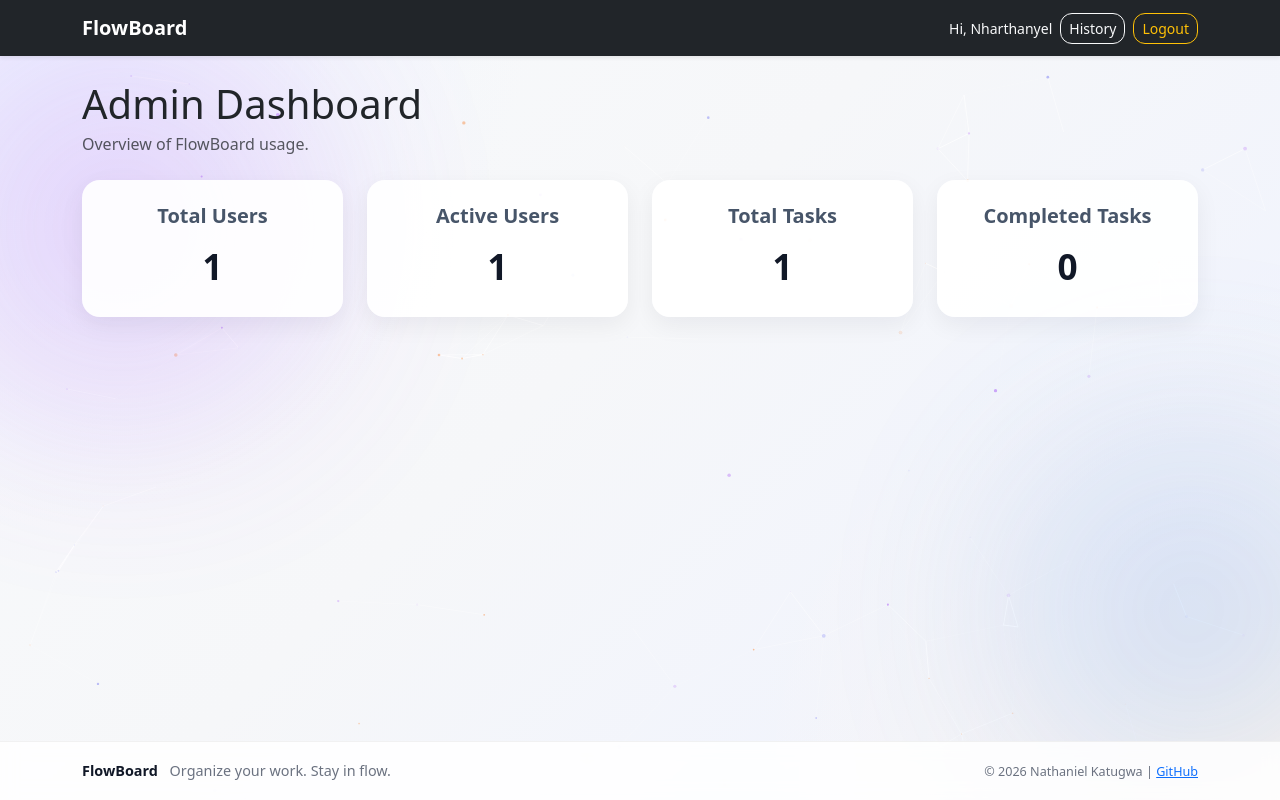
After one commit to NhartyInnovate/FlowBoard, a Flask app: page /admin in a window 1280 px wide. The commit adds this page. Run offline with Flask 3, Linux system fonts and the light colour scheme; a user stored in the database is signed in; data comes from the database, SQL or seed files in the repository.

Commit message:
Create admin dashboard

```diff
--- a/app.py
+++ b/app.py
@@ -3,12 +3,17 @@ from flask import Flask, render_template, redirect, url_for, request, flash
 from flask_sqlalchemy import SQLAlchemy
 from flask_login import UserMixin, LoginManager, login_user, login_required, logout_user, current_user
 from werkzeug.security import generate_password_hash, check_password_hash
+from datetime import datetime
+from sqlalchemy import func
+
+
 
 app = Flask(__name__)
 app.secret_key = "super-secret-key"
 
-BASE_DIR = os.path.abspath(os.path.dirname(__file__))
-db_path = os.path.join(BASE_DIR, "tasks.db")
+ADMIN_EMAIL = "nkatugwa@gmail.com"
+DATABASE_DIR = os.environ.get("DATABASE_DIR", os.path.abspath(os.path.dirname(__file__)))
+db_path = os.path.join(DATABASE_DIR, "tasks.db")
 
 app.config["SQLALCHEMY_DATABASE_URI"] = f"sqlite:///{db_path}"
 app.config["SQLALCHEMY_TRACK_MODIFICATIONS"] = False
@@ -46,6 +51,9 @@ class Task(db.Model):
 def load_user(user_id):
     return db.session.get(User, int(user_id))
 
+def is_admin():
+    return current_user.is_authenticated and current_user.email == ADMIN_EMAIL
+
 
 # ---------------- PUBLIC ROUTES ----------------
 @app.route("/")
@@ -54,6 +62,27 @@ def landing():
         return redirect(url_for("dashboard"))
     return render_template("landing.html")
 
+@app.route("/admin")
+@login_required
+def admin_dashboard():
+    if not is_admin():
+        flash("You are not authorized to view the admin dashboard.")
+        return redirect(url_for("dashboard"))
+
+    total_users = User.query.count()
+    total_tasks = Task.query.count()
+    completed_tasks = Task.query.filter_by(status="Done").count()
+
+    # active users = users who have created at least one task
+    active_users = db.session.query(func.count(func.distinct(Task.user_id))).scalar() or 0
+
+    return render_template(
+        "admin_dashboard.html",
+        total_users=total_users,
+        active_users=active_users,
+        total_tasks=total_tasks,
+        completed_tasks=completed_tasks,
+    )
 
 @app.route("/register", methods=["GET", "POST"])
 def register():
@@ -106,7 +135,9 @@ def login():
 
     return render_template("login.html")
 
-
+@app.context_processor
+def inject_year():
+    return {"current_year": datetime.now().year }
 @app.route("/logout")
 @login_required
 def logout():
--- a/static/css/style.css
+++ b/static/css/style.css
@@ -214,6 +214,7 @@ body::after {
   box-shadow: 0 10px 30px rgba(15,23,42,0.08);
   border: 1px solid rgba(255,255,255,0.6);
   max-width: 520px;
+  margin: 0 auto;
 }
 
 .timer-display {
@@ -710,3 +711,39 @@ main {
     transform: translateY(0);
   }
 }
+
+.footer {
+  background: rgba(255,255,255,0.85);
+  backdrop-filter: blur(8px);
+  border-top: 1px solid rgba(0,0,0,0.05);
+  padding: 18px 0;
+  font-size: 0.9rem;
+}
+
+.footer strong {
+  color: #111827;
+}
+
+.footer .text-muted {
+  color: #6b7280 !important;
+}
+
+.stats-card {
+  background: rgba(255, 255, 255, 0.92);
+  border-radius: 18px;
+  padding: 24px;
+  box-shadow: 0 8px 24px rgba(15, 23, 42, 0.06);
+  text-align: center;
+}
+
+.stats-card h5 {
+  margin-bottom: 12px;
+  color: #475569;
+  font-weight: 600;
+}
+
+.stats-number {
+  font-size: 2.2rem;
+  font-weight: 800;
+  color: #111827;
+}
--- /dev/null
+++ b/templates/admin_dashboard.html
@@ -0,0 +1,38 @@
+{% extends "base.html" %}
+
+{% block content %}
+<div class="mb-4">
+  <h1 class="mb-1">Admin Dashboard</h1>
+  <p class="text-muted mb-0">Overview of FlowBoard usage.</p>
+</div>
+
+<div class="row g-4">
+  <div class="col-md-6 col-lg-3">
+    <div class="stats-card">
+      <h5>Total Users</h5>
+      <div class="stats-number">{{ total_users }}</div>
+    </div>
+  </div>
+
+  <div class="col-md-6 col-lg-3">
+    <div class="stats-card">
+      <h5>Active Users</h5>
+      <div class="stats-number">{{ active_users }}</div>
+    </div>
+  </div>
+
+  <div class="col-md-6 col-lg-3">
+    <div class="stats-card">
+      <h5>Total Tasks</h5>
+      <div class="stats-number">{{ total_tasks }}</div>
+    </div>
+  </div>
+
+  <div class="col-md-6 col-lg-3">
+    <div class="stats-card">
+      <h5>Completed Tasks</h5>
+      <div class="stats-number">{{ completed_tasks }}</div>
+    </div>
+  </div>
+</div>
+{% endblock %}
--- a/templates/base.html
+++ b/templates/base.html
@@ -7,7 +7,7 @@
   <link rel="stylesheet" href="https://cdn.jsdelivr.net/npm/bootstrap@5.3.3/dist/css/bootstrap.min.css">
   <link rel="stylesheet" href="{{ url_for('static', filename='css/style.css', v='3') }}">
 </head>
-<body>
+<body class="d-flex flex-column min-vh-100">
   <div id="particles-bg"></div>
 
   <nav class="navbar navbar-dark bg-dark shadow-sm">
@@ -27,7 +27,7 @@
     </div>
   </nav>
 
-  <main class="container py-4">
+  <main class="container py-4 flex-grow-1">
     {% with messages = get_flashed_messages() %}
       {% if messages %}
         <div class="flash-stack">
@@ -106,5 +106,24 @@ particlesJS("particles-bg", {
   retina_detect: true
 });
 </script>
+<footer class="footer mt-5">
+  <div class="container">
+    <div class="row align-items-center">
+
+      <div class="col-md-6 text-center text-md-start mb-2 mb-md-0">
+        <strong>FlowBoard</strong>
+        <span class="text-muted ms-2">Organize your work. Stay in flow.</span>
+      </div>
+
+      <div class="col-md-6 text-center text-md-end">
+        <small class="text-muted">
+          © {{ current_year }} Nathaniel Katugwa |
+          <a href="https://github.com/YOUR_GITHUB" target="_blank">GitHub</a>
+        </small>
+      </div>
+
+    </div>
+  </div>
+</footer>
 </body>
 </html>
```
Also changed, not shown: templates/index.html (+6 -2 lines).
